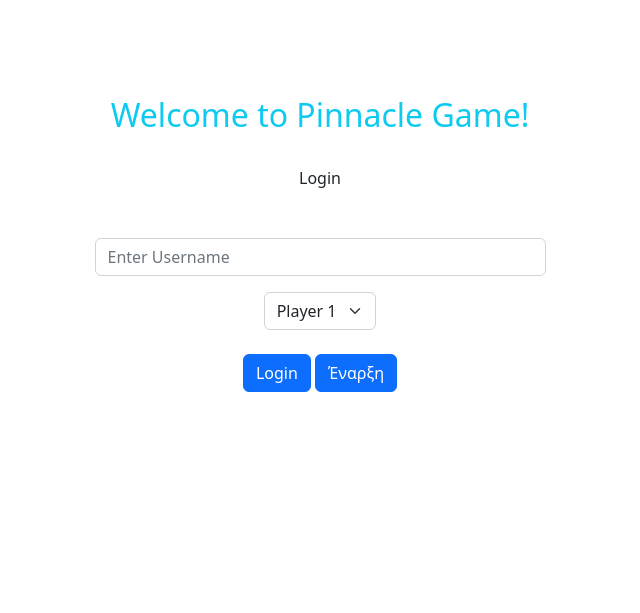
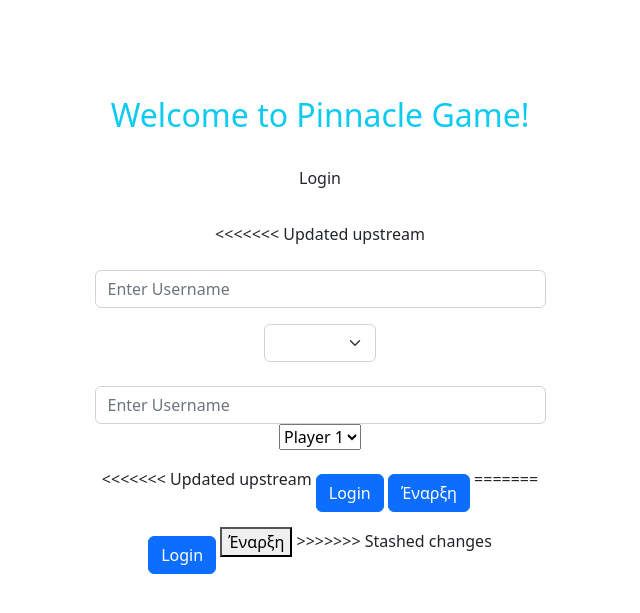
Before and after one commit to ThodorisKor/Pinnacle, a PHP site: page / in a window 1280 px wide. Shown: the top 613 px of the page, without its empty margins (320-960 px from the left). Run offline with PHP 8.4, Linux system fonts and the light colour scheme; lists and menus that the app fills with data are empty.

Commit message:
login and update game status
game.php,game_status.php,users.php,index.html,pinnacle.php,script.js

```diff
--- a/lib/users.php
+++ b/lib/users.php
@@ -1,4 +1,5 @@
 <?php
+ require_once "game.php";
     function handle_user($method,$b,$input){
         if($method=='GET')
             show_user($b);
@@ -40,7 +41,9 @@
         $st2 = $mysqli ->prepare($sql);
         $st2 -> bind_param('ssi',$username,$username,$b);
         $st2 -> execute();
-        //update_game_status();
+
+        update_game_status();
+
         $sql = 'select * from players where id=?';
         $st = $mysqli->prepare($sql);
         $st -> bind_param('i',$b);
--- a/www/index.html
+++ b/www/index.html
@@ -14,6 +14,7 @@
     <script src="script.js"></script>
     <title>Pinnacle</title>
 
+
 </head>
 <body>
 
@@ -26,19 +27,32 @@
                     <div class="form-group">
                         <label class="mt-4 mb-4">Login</label>
                             <h5  id="error" class="error text-danger text-opacity-50 bg-danger bg-opacity-25 rounded"></h5>
+<<<<<<< Updated upstream
                         <input placeholder="Enter Username" id="input" type="text" name="user" class="form-control mt-4 ">
                         <select id="id" class="form-select w-25 mx-auto mt-3">
+=======
+                        <input placeholder="Enter Username" id="username" type="text" name="user" class="form-control mt-4 ">
+                        <select id="id">
+>>>>>>> Stashed changes
                             <option value="1">Player 1</option>
                             <option value="2">Player 2</option>
                         </select>
                     </div>
                     <!-- AN PATISW TO KOUMPI THA EKTELESTHEI O KWDIKAS TOU login.php -->
+<<<<<<< Updated upstream
                     <button type="submit" id="submit" name="sumbit" class="btn btn-primary mt-4">Login</button>
                     <button type="submit" id="start" class="btn btn-primary mt-4">Έναρξη</button>
+=======
+                    <button type="submit" id='login' name="sumbit" class="btn btn-primary mt-4">Login</button>
+                    <button type="submit" id="start" >Έναρξη</button>
+>>>>>>> Stashed changes
                 </form>
             </div>
         </div>
     </div>
+
+</div>
+<div id="game_info">
 
 </div>
 
--- a/www/pinnacle.php
+++ b/www/pinnacle.php
@@ -1,8 +1,7 @@
 <?php
     require_once "../lib/dbConnect.php";
-    require_once "../lib/game_status.php";
+    require_once "../lib/game.php";
     require_once "../lib/deck.php";
-    require_once "../lib/player_count.php";
     require_once "../lib/users.php";
 
     $method = $_SERVER['REQUEST_METHOD'];
@@ -82,7 +81,6 @@
         }
     }
     function handle_player($method,$p,$input){
-       // $b = $p;
         switch ($b=array_shift($p)){
             case '1':
             case '2':
--- a/www/script.js
+++ b/www/script.js
@@ -1,9 +1,40 @@
 $(document).ready(onclick);
+var me={};
+var game_status={};
 
 function onclick(){
    $("#submit").click(action)
+$( function(){
+   $('#login').click(login_to_game);
+});
+
+
+function login_to_game(){
+   if($("#username").val()==''){
+     document.getElementById("alert").innerHTML+=
+                   '<div class="container">'+
+                       '<div class="alert text-center alert-danger alert-dismissible fade show">'+
+                            '<button type="button" class="btn-close bg-danger bg-opacity-25" data-dismiss="alert"></button>'+
+                             '<strong>ERROR!</strong> Empty fields not allowed!'+
+                         '</div>'+
+                   '</div>';
+     return;
+   }
+
+   var p_id=$("#id").val();
+   $.ajax({
+      url: "pinnacle.php/player/"+p_id,
+      method: 'PUT',
+      dataType: "json",
+      contentType: 'application/json',
+      data: JSON.stringify(  {username: $("#username").val(), id: p_id }),
+      success: login_result,
+      error: login_error
+   });
+
 }
 
+<<<<<<< Updated upstream
 function action(){
     $.ajax(
          {
@@ -24,4 +55,50 @@ function deck_handle(){
    //url ajax
    //succes go to other function store the variables
    //remove all the content , and make a new content with a array for player 1 and player 2 , button ama to pataei dinei xarti
+}}
+=======
+function login_result(data){
+   me = data[0];
+   status_info();
+
+   //den douleuoun ta alert gia kapoio logo
+   alert("User Added!");
+   //bootstrap alert parakatw
+   /*
+   document.getElementById("alert").innerHTML+=
+      '<div class="container">'+
+                       '<div class="alert text-center alert-success alert-dismissible fade show">'+
+                            '<button type="button" class="btn-close bg-success bg-opacity-25" data-dismiss="alert"></button>'+
+                             '<strong>Success!</strong> User Added!'+
+                         '</div>'+
+                   '</div>';
+   */
 }
+function status_info(){
+   $.ajax({
+      url: "pinnacle.php/status",
+      success: get_status
+   });
+}
+function get_status(data){
+   game_status = data[0];
+   update_info();
+}
+function update_info(){
+   $('#game_info').html("I am Player: "+me.id+", my name is: "+me.username+"<br>Token: "+me.token+"<br>Game state: "+game_status.status+", " +game_status.p_turn+" must play now.");
+}
+function login_error(data,y,z,c){
+   var x= data.responseJSON;
+   //alert(x.errormesg);
+   //bootstrap alert parakatw
+     /* document.getElementById("alert").innerHTML+=
+                     '<div class="container">'+
+                       '<div class="alert text-center alert-danger alert-dismissible fade show">'+
+                            '<button type="button" class="btn-close bg-danger bg-opacity-25" data-dismiss="alert"></button>'+
+                             '<strong>ERROR!</strong>'+x.errormesg+
+                         '</div>'+
+                     '</div>'; */
+
+}
+
+>>>>>>> Stashed changes
```
Also changed, not shown: lib/game.php (added, +62 -0 lines), lib/game_status.php (deleted, +0 -14 lines), lib/player_count.php (deleted, +0 -14 lines).
